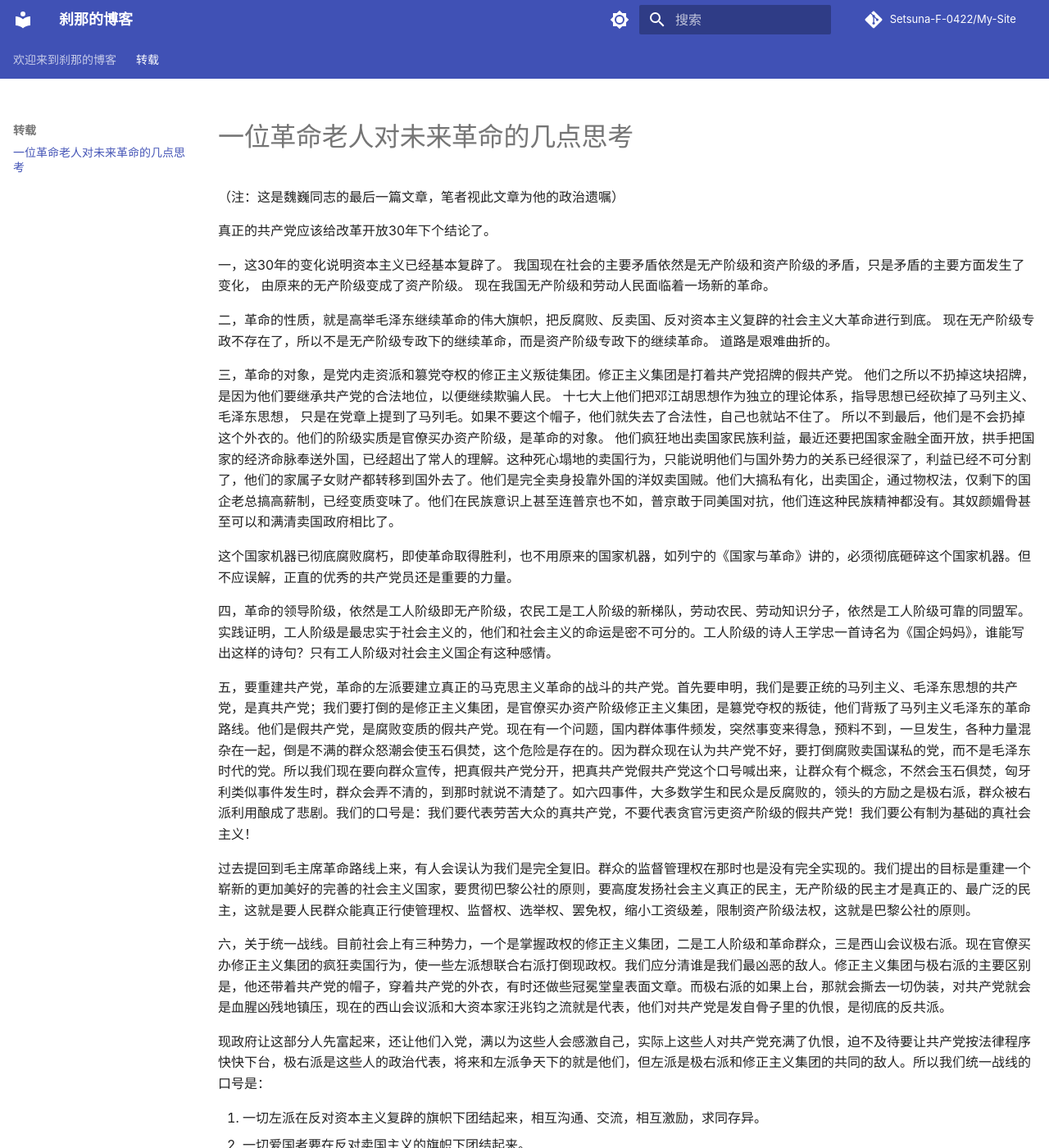
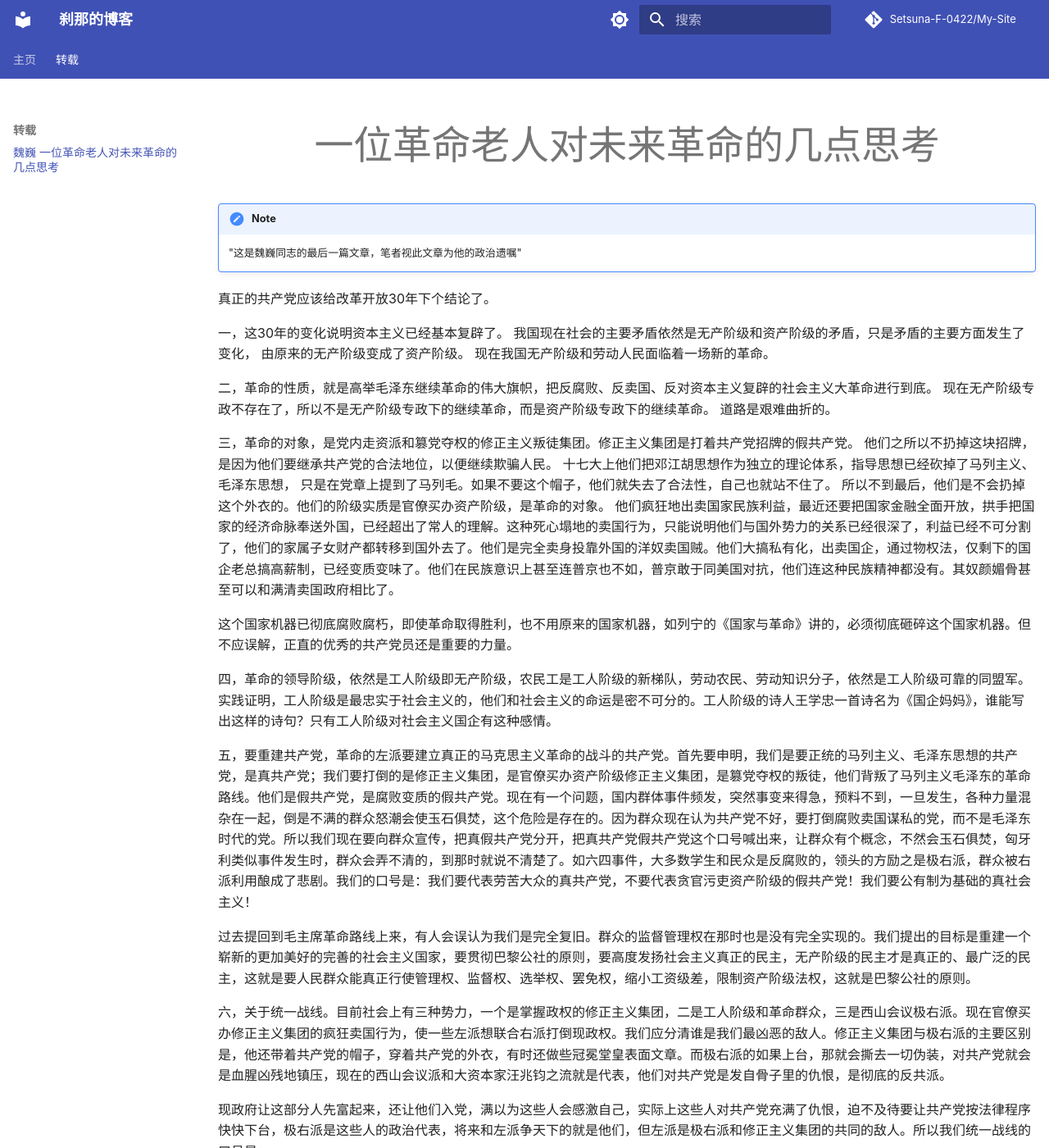
Before and after one commit to Setsuna0422/My-Site, an MkDocs documentation site: the page built from docs/转载/魏巍.md, in a window 1280 px wide and 1400 px high. Shown: the whole window at 82% size. Built offline with MkDocs 1.6.1 and Material for MkDocs 9.7.7, drawn with Linux system fonts in a browser that asks for light colours; comment, search, counter and statistics services are not loaded.

Commit message:
微调主题风格

```diff
--- a/docs/stylesheets/extra.css
+++ b/docs/stylesheets/extra.css
@@ -1,3 +1,7 @@
 .md-grid {
     max-width: 1440px;
 }
+
+h1 {
+    text-align: center;
+}
--- a/docs/转载/魏巍.md
+++ b/docs/转载/魏巍.md
@@ -1,6 +1,7 @@
-# 一位革命老人对未来革命的几点思考
+<h1><font size=20>一位革命老人对未来革命的几点思考</font></h1>
 
-（注：这是魏巍同志的最后一篇文章，笔者视此文章为他的政治遗嘱）
+!!! note
+    "这是魏巍同志的最后一篇文章，笔者视此文章为他的政治遗嘱"
 
 真正的共产党应该给改革开放30年下个结论了。
 
--- a/mkdocs.yml
+++ b/mkdocs.yml
@@ -1,6 +1,13 @@
 site_name: 刹那的博客
+edit_uri: blob/main/docs
+repo_name: Setsuna-F-0422/My-Site
+repo_url: https://github.com/Setsuna-F-0422/My-Site
+copyright: Copyright &copy; Cary Xu all right reserved
 
-edit_uri: blob/main/docs
+nav:
+  - 主页: index.md
+  - 转载:
+    - 魏巍 一位革命老人对未来革命的几点思考: ./转载/魏巍.md
 
 theme:
   name: material
@@ -28,12 +35,13 @@ theme:
     # Palette toggle for dark mode
     - media: "(prefers-color-scheme: dark)"
       scheme: slate
-      primary: deep purple
+      # 主色调
+      primary: cyan
+      # 点击时显示的颜色
       accent: amber
       toggle:
         icon: material/brightness-4
         name: Switch to light mode
-
 
   features:
     - navigation.tabs
@@ -46,15 +54,15 @@ theme:
   - search:
       lang: zh
 
-repo_name: Setsuna-F-0422/My-Site
-repo_url: https://github.com/Setsuna-F-0422/My-Site
-
 # markdown插件，丰富浏览体验
 markdown_extensions:
+  - admonition
   - footnotes
   - toc:
       permalink: true
-  - pymdownx.betterem
+  - meta
+  - pymdownx.betterem:
+      smart_enable: all
   - pymdownx.highlight:
       anchor_linenums: true
   - pymdownx.superfences
@@ -64,7 +72,5 @@ markdown_extensions:
   - pymdownx.mark
   - pymdownx.tilde
 
-copyright: Copyright &copy; Cary Xu all right reserved
-
 extra_css:
   - stylesheets/extra.css
```
